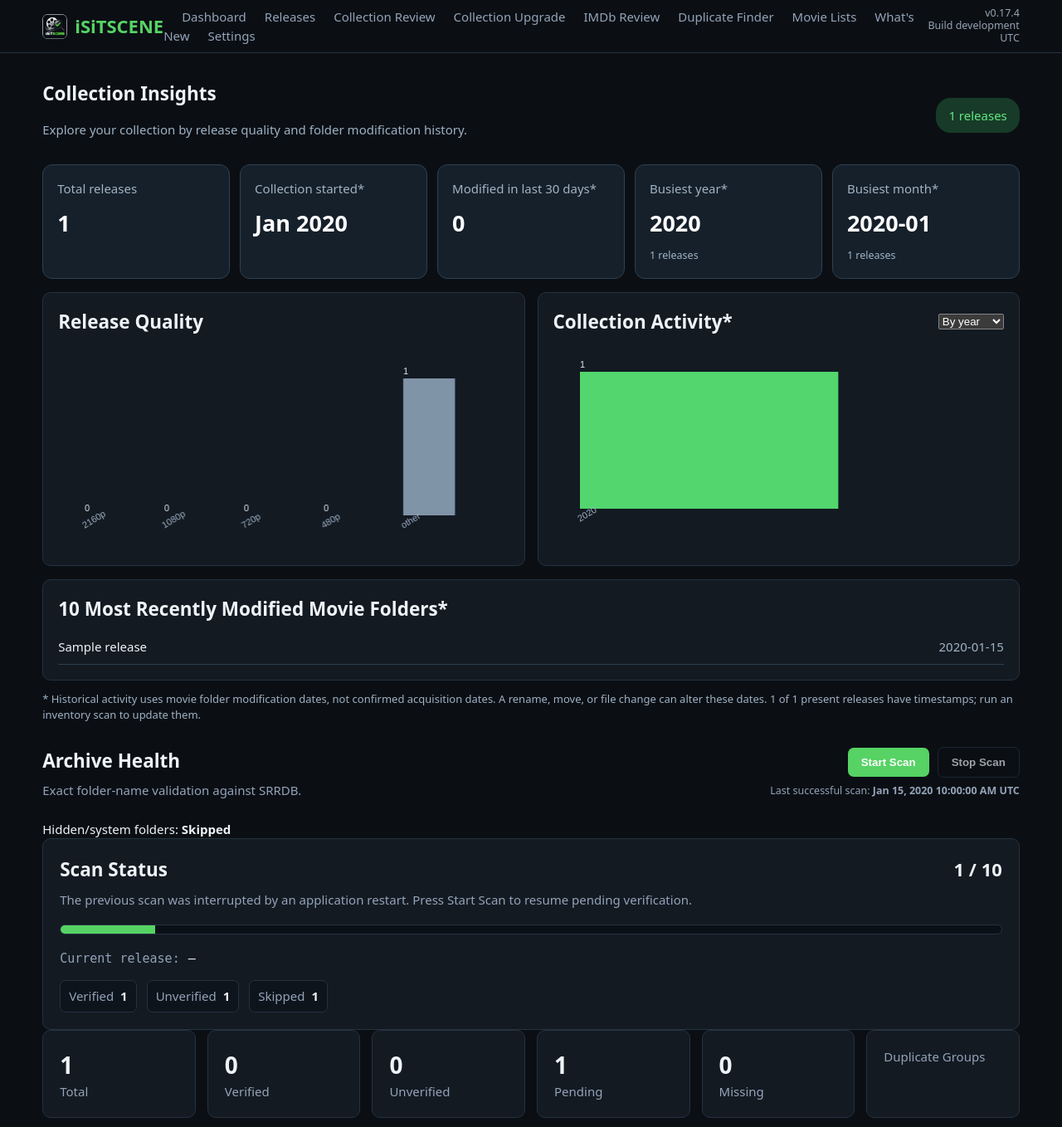
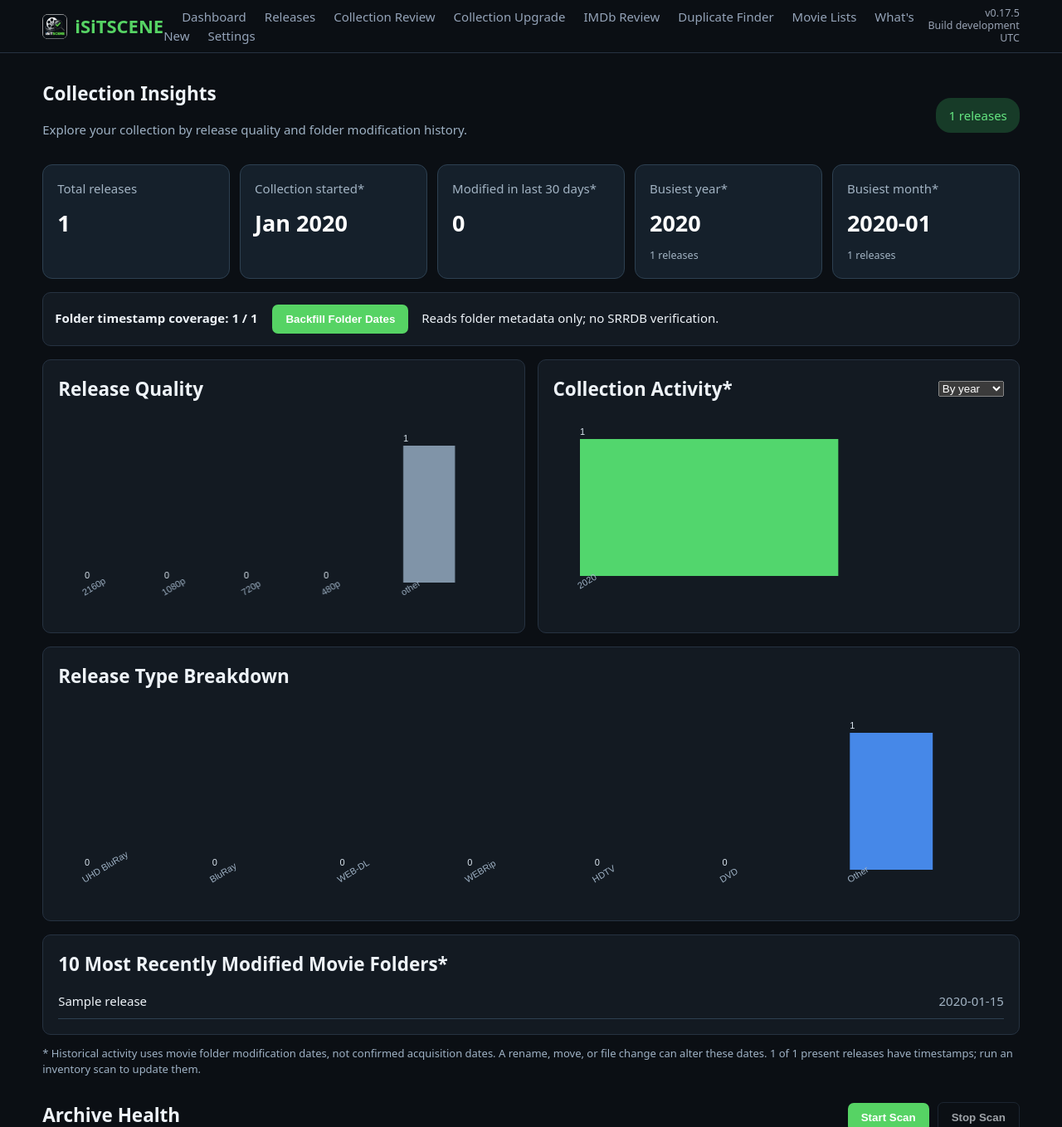
Before and after one commit to insaneavi/isitscene, a FastAPI app: page / in a window 1280 px wide. Shown: the top 1358 px of the page at 83% size. Run offline with FastAPI, Linux system fonts and the light colour scheme; tables that the repository leaves empty hold one stand-in row (values such as "Sample post"); parts of the project's set-up code (start-up, migrations or seed data) failed here and were passed over.

Commit message:
v0.17.5 - Add release type chart and folder timestamp backfill

```diff
--- a/app/config.py
+++ b/app/config.py
@@ -4,7 +4,7 @@ import os
 from pathlib import Path
 
 APP_NAME = "iSiTSCENE"
-APP_VERSION = os.getenv("APP_VERSION", "0.17.4")
+APP_VERSION = os.getenv("APP_VERSION", "0.17.5")
 BUILD_DATE = os.getenv("BUILD_DATE", "development")
 GIT_COMMIT = os.getenv("GIT_COMMIT", "development")
 DATABASE_VERSION = 16
--- /dev/null
+++ b/app/folder_dates.py
@@ -0,0 +1,47 @@
+"""Metadata-only timestamp backfill, independent of SRRDB verification."""
+from datetime import datetime, timezone
+from threading import Lock, Thread
+from sqlalchemy import select
+from .config import MOVIES_PATH
+from .database import SessionLocal, Release
+
+_lock = Lock()
+_state = {'running': False, 'processed': 0, 'total': 0, 'updated': 0, 'missing': 0, 'error': None}
+
+def status():
+    return dict(_state)
+
+def _run():
+    try:
+        if not MOVIES_PATH.is_dir():
+            raise RuntimeError(f'Movie folder path is unavailable: {MOVIES_PATH}')
+        with SessionLocal() as db:
+            releases = db.scalars(select(Release).where(Release.is_present.is_(True))).all()
+            _state['total'] = len(releases)
+            for idx, release in enumerate(releases, 1):
+                try:
+                    # Resolve a direct child only, never traverse movie files.
+                    folder = MOVIES_PATH / release.folder_name
+                    if folder.is_dir():
+                        release.folder_modified_at = datetime.fromtimestamp(folder.stat().st_mtime, timezone.utc).replace(tzinfo=None)
+                        _state['updated'] += 1
+                    else:
+                        _state['missing'] += 1
+                except OSError:
+                    _state['missing'] += 1
+                _state['processed'] = idx
+                if idx % 200 == 0:
+                    db.commit()
+            db.commit()
+    except Exception as exc:
+        _state['error'] = str(exc)
+    finally:
+        _state['running'] = False
+        _lock.release()
+
+def start():
+    if not _lock.acquire(blocking=False):
+        return False
+    _state.update(running=True, processed=0, total=0, updated=0, missing=0, error=None)
+    Thread(target=_run, daemon=True, name='folder-date-backfill').start()
+    return True
--- a/app/main.py
+++ b/app/main.py
@@ -24,6 +24,7 @@ from .database import (
     ScanRun, SessionLocal, UpgradeCandidate, UpgradeProgress, UpgradeResult,
     UpgradeScan, init_db,
 )
+from .folder_dates import start as start_date_backfill, status as date_backfill_status
 from .scanner import (
     recover_interrupted_scan,
     refresh_library_changes,
@@ -360,12 +361,29 @@ def dashboard(request: Request):
         progress = db.get(ScanProgress, 1)
         collection = db.scalars(select(Release).where(present)).all()
         quality = Counter()
+        release_types = Counter()
         yearly = Counter()
         monthly = Counter()
         dated = []
         for item in collection:
             match = re.search(r"(?<![A-Za-z0-9])(2160p|1080p|720p|480p)(?![A-Za-z0-9])", item.folder_name, re.I)
             quality[match.group(1).lower() if match else "other"] += 1
+            name = item.folder_name.casefold()
+            if re.search(r"(?:^|[._ -])(?:web[._ -]?dl|webdl)(?:[._ -]|$)", name):
+                release_type = "WEB-DL"
+            elif re.search(r"(?:^|[._ -])webrip(?:[._ -]|$)", name):
+                release_type = "WEBRip"
+            elif re.search(r"(?:^|[._ -])(?:uhd|ultrahd)(?:[._ -]|$)", name) and re.search(r"bluray|bdrip|bdremux|remux", name):
+                release_type = "UHD BluRay"
+            elif re.search(r"(?:^|[._ -])(?:bluray|bdrip|brrip|bdremux|remux)(?:[._ -]|$)", name):
+                release_type = "BluRay"
+            elif re.search(r"(?:^|[._ -])(?:hdtv|pdtv)(?:[._ -]|$)", name):
+                release_type = "HDTV"
+            elif re.search(r"(?:^|[._ -])(?:dvdrip|dvd5|dvd9|dvd)(?:[._ -]|$)", name):
+                release_type = "DVD"
+            else:
+                release_type = "Other"
+            release_types[release_type] += 1
             when = item.folder_modified_at
             if when is not None:
                 yearly[str(when.year)] += 1
@@ -374,6 +392,8 @@ def dashboard(request: Request):
         dated.sort(key=lambda item: item.folder_modified_at, reverse=True)
         recent_cutoff = datetime.utcnow() - timedelta(days=30)
         insights = {
+            "release_types": [{"label": key, "count": release_types[key]} for key in ("UHD BluRay", "BluRay", "WEB-DL", "WEBRip", "HDTV", "DVD", "Other")],
+            "backfill": date_backfill_status(),
             "quality": [{"label": key, "count": quality[key]} for key in ("2160p", "1080p", "720p", "480p", "other")],
             "yearly": [{"label": key, "count": value} for key, value in sorted(yearly.items())],
             "monthly": [{"label": key, "count": value} for key, value in sorted(monthly.items())],
@@ -401,6 +421,17 @@ def dashboard(request: Request):
         )
     finally:
         db.close()
+
+
+@app.post("/api/folder-dates/backfill")
+def backfill_folder_dates():
+    started = start_date_backfill()
+    return JSONResponse({"started": started, **date_backfill_status()}, status_code=202 if started else 409)
+
+
+@app.get("/api/folder-dates/status")
+def folder_dates_status():
+    return date_backfill_status()
 
 
 @app.get("/api/scan-status")
--- a/app/templates/dashboard.html
+++ b/app/templates/dashboard.html
@@ -10,21 +10,50 @@
     <div class="insights-card"><span>Busiest year*</span><strong>{{ insights.busiest_year[0] if insights.busiest_year else '—' }}</strong><small>{{ insights.busiest_year[1] if insights.busiest_year else 0 }} releases</small></div>
     <div class="insights-card"><span>Busiest month*</span><strong>{{ insights.busiest_month[0] if insights.busiest_month else '—' }}</strong><small>{{ insights.busiest_month[1] if insights.busiest_month else 0 }} releases</small></div>
   </div>
+  <div class="insights-backfill panel" style="padding:14px;margin-bottom:14px">
+    <strong>Folder timestamp coverage: {{ insights.dated_count }} / {{ counts.total }}</strong>
+    <button type="button" id="backfill-dates" style="margin-left:14px">Backfill Folder Dates</button>
+    <span id="backfill-status" role="status" style="margin-left:12px">Reads folder metadata only; no SRRDB verification.</span>
+    <progress id="backfill-progress" value="{{ insights.backfill.processed }}" max="{{ insights.backfill.total or 1 }}" style="width:100%;margin-top:12px;display:none"></progress>
+  </div>
   <div class="insights-charts">
     <section class="panel insights-panel"><h2>Release Quality</h2><canvas id="quality-chart" height="230" aria-label="Release quality breakdown"></canvas></section>
     <section class="panel insights-panel"><div class="insights-heading"><h2>Collection Activity*</h2><select id="growth-mode"><option value="yearly">By year</option><option value="monthly">By month</option></select></div><canvas id="growth-chart" height="230" aria-label="Collection activity chart"></canvas></section>
   </div>
+  <section class="panel insights-panel" style="margin-bottom:16px"><h2>Release Type Breakdown</h2><canvas id="release-type-chart" height="230" aria-label="Release type breakdown"></canvas></section>
   <section class="panel insights-panel"><h2>10 Most Recently Modified Movie Folders*</h2><div class="insights-recent">{% for r in insights.recent_additions %}<div><span>{{ r.folder_name }}</span><time>{{ r.folder_modified_at.strftime('%Y-%m-%d') }}</time></div>{% else %}<p>No folder timestamps recorded yet. Run an inventory scan to populate this history.</p>{% endfor %}</div></section>
   <p class="insights-note">* Historical activity uses movie folder modification dates, not confirmed acquisition dates. A rename, move, or file change can alter these dates. {{ insights.dated_count }} of {{ counts.total }} present releases have timestamps; run an inventory scan to update them.</p>
 </section>
 <script>
 (function(){
- const quality={{ insights.quality|tojson }}, yearly={{ insights.yearly|tojson }}, monthly={{ insights.monthly|tojson }};
+ const quality={{ insights.quality|tojson }}, releaseTypes={{ insights.release_types|tojson }}, yearly={{ insights.yearly|tojson }}, monthly={{ insights.monthly|tojson }};
  const palette=['#52d66d','#4688e8','#e6ac4d','#a379d8','#8094a8'];
  function renderBars(canvas,rows){const c=canvas.getContext('2d'),w=canvas.clientWidth,h=canvas.height,dpr=window.devicePixelRatio||1;canvas.width=w*dpr;canvas.height=h*dpr;c.scale(dpr,dpr);c.clearRect(0,0,w,h);const max=Math.max(1,...rows.map(x=>x.count));const pad=32;const barWidth=Math.max(4,(w-pad*2)/Math.max(rows.length,1)*.65);rows.forEach((r,i)=>{const x=pad+i*(w-pad*2)/rows.length;const bh=(h-65)*r.count/max;c.fillStyle=palette[i%palette.length];c.fillRect(x,h-37-bh,barWidth,bh);c.fillStyle='#dce7f0';c.font='11px sans-serif';c.fillText(r.count,x,h-42-bh);c.fillStyle='#9eb1c4';c.save();c.translate(x,h-21);c.rotate(-.55);c.fillText(r.label,0,0);c.restore();});}
- const q=document.getElementById('quality-chart'),g=document.getElementById('growth-chart'),mode=document.getElementById('growth-mode');
- function redraw(){renderBars(q,quality);renderBars(g,mode.value==='monthly'?monthly:yearly);}
+ const rt=document.getElementById('release-type-chart'),q=document.getElementById('quality-chart'),g=document.getElementById('growth-chart'),mode=document.getElementById('growth-mode');
+ function redraw(){renderBars(q,quality);renderBars(rt,releaseTypes);renderBars(g,mode.value==='monthly'?monthly:yearly);}
  mode.addEventListener('change',redraw);window.addEventListener('resize',redraw);redraw();
+})();
+</script>
+<script>
+(function(){
+ const button=document.getElementById('backfill-dates'),status=document.getElementById('backfill-status'),bar=document.getElementById('backfill-progress');
+ let timer;
+ async function poll(){
+  try{
+   const response=await fetch('/api/folder-dates/status',{cache:'no-store'});
+   const data=await response.json();
+   bar.style.display=data.running?'block':'none';bar.max=data.total||1;bar.value=data.processed||0;
+   button.disabled=!!data.running;
+   status.textContent=data.running?`Processing ${data.processed}/${data.total} folders; ${data.updated} updated`:(data.error?`Failed: ${data.error}`:`Last backfill: ${data.updated} updated, ${data.missing} unavailable`);
+   if(!data.running){clearInterval(timer);timer=null;if(data.updated>0) setTimeout(()=>location.reload(),700);}
+  }catch(err){status.textContent='Unable to fetch timestamp backfill status';clearInterval(timer);timer=null;button.disabled=false;}
+ }
+ button.addEventListener('click',async()=>{
+  button.disabled=true;status.textContent='Starting metadata backfill...';
+  try{await fetch('/api/folder-dates/backfill',{method:'POST'});await poll();if(!timer)timer=setInterval(poll,1200);}
+  catch(err){status.textContent='Could not start backfill';button.disabled=false;}
+ });
+ if({{ 'true' if insights.backfill.running else 'false' }}){poll();timer=setInterval(poll,1200);}
 })();
 </script>
 
```
Also changed, not shown: .github/workflows/docker-publish.yml, CHANGELOG.md, README.md, 1 other file.
